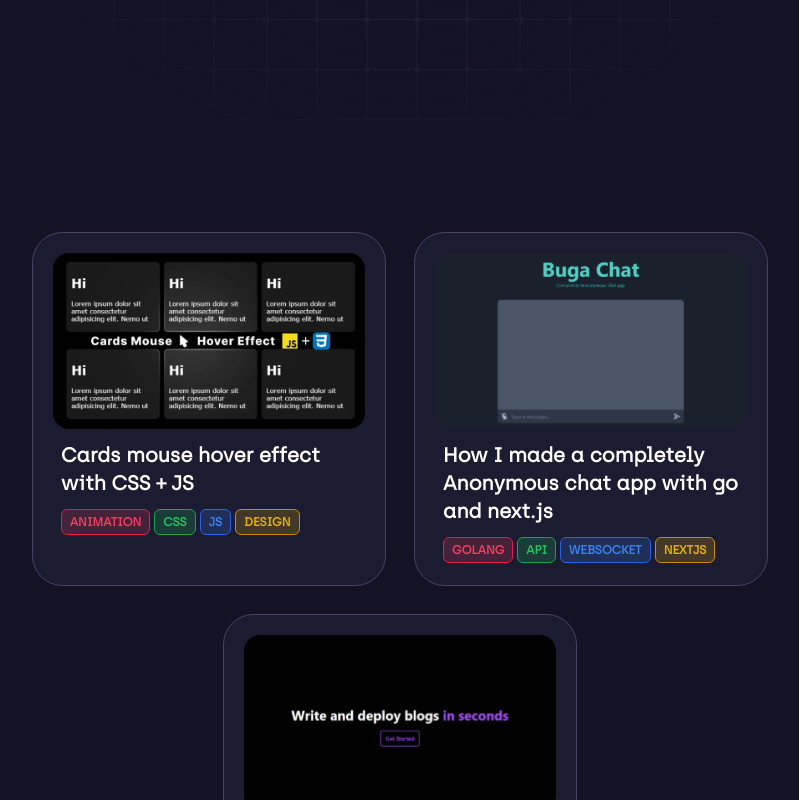
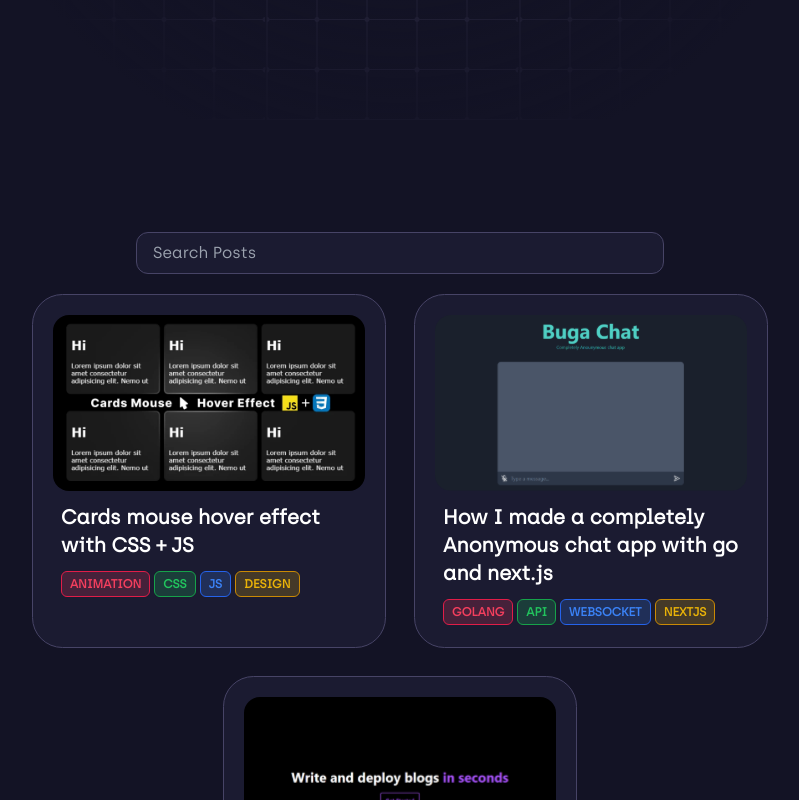
Before and after one commit to yxshv/yashverma.me, a SvelteKit app: page /blog in a window 1280 px wide. Shown: the part 680-1480 px from the top of the page, without its empty margins (240-1039 px from the left). Built offline with nearby package versions, Linux system fonts and the light colour scheme.

Commit message:
add search bar to blogs

```diff
--- a/src/routes/blog/+page.svelte
+++ b/src/routes/blog/+page.svelte
@@ -16,6 +16,8 @@
         isPublished?: boolean;
     }
 
+    let value: string = "";
+
     const sort = (a: Card, b: Card) => {
         return b.datePublished.getTime() - a.datePublished.getTime();
     };
@@ -31,7 +33,7 @@
             datePublished: $posts[key].datePublished,
             isPublished: $posts[key].isPublished,
         } as Card
-    })).sort(sort).filter(c => c.isPublished) as Card[];
+    })).sort(sort).filter(c => c.isPublished && c.title.trim().toLowerCase().includes(value.trim().toLowerCase())) as Card[];
 </script>
 
 <svelte:head>
@@ -62,7 +64,9 @@
         </div>
     </div>
 
-    <div class="p-10 flex justify-center items-center flex-wrap lg:p-28 gap-7">
+    <div class="p-10 lg:p-28 flex flex-col gap-5 items-center">
+        <input bind:value class="focus:outline-none my-0 bg-bg lg:w-[50%] px-4 py-2 rounded-xl border border-outline w-full" placeholder="Search Posts" />
+        <div class="flex justify-center items-center flex-wrap gap-7">
             {#each cards as card}
                 <Card rounded="1.9rem" on:click={() => window.location.href = "/blog/" + card.slug} >
                     <div
@@ -101,3 +105,5 @@
             {/each}
         </div>
     </div>
+
+</div>
```
Lines whose indentation alone changed are shown as unchanged.
